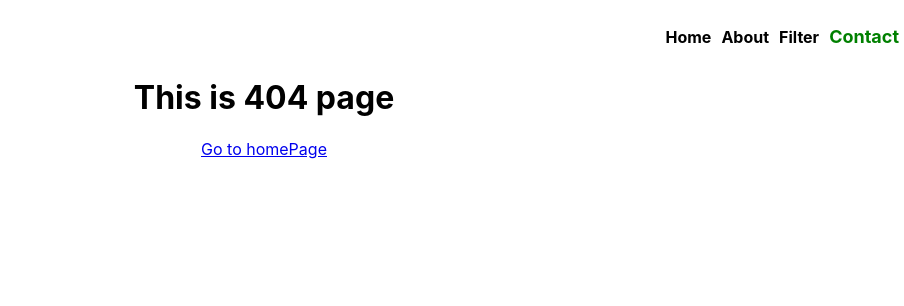
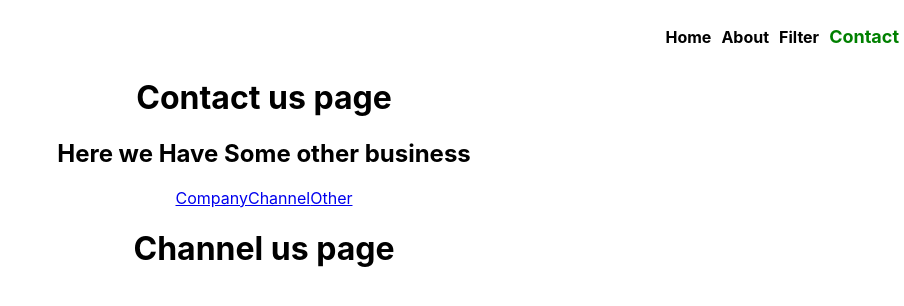
Before and after one commit to thedevaman/Router-in-React, a React (Create React App) app: page /contact/channel in a window 1280 px wide. Before the commit this address had no page. Shown: the top 306 px of the page, without its empty margins (376-1280 px from the left). Built offline with nearby package versions, Linux system fonts and the light colour scheme.

Commit message:
Nested Routing

```diff
--- a/src/App.js
+++ b/src/App.js
@@ -7,6 +7,10 @@
 import Filter from './component/Filter';
 
 import { BrowserRouter,Route,Routes,Link } from 'react-router-dom';
+import Contact from './component/Contact';
+import Company from './component/Company';
+import Channel from './component/Channel';
+import Other from './component/Other';
 
 function App() {
   return (
@@ -20,6 +24,11 @@
       <Route path="/user/:name" element={<User/>}/>
       <Route path="/filter" element={<Filter/>}/>
       <Route path="/*" element={<Page404/>}/>
+      <Route path="/contact/" element={<Contact/>}>
+        <Route path="company" element={<Company/>}></Route>
+        <Route path="channel" element={<Channel/>}></Route>
+        <Route path="other" element={<Other/>}></Route>
+      </Route>
       </Routes>
 
       </BrowserRouter>
--- /dev/null
+++ b/src/component/Channel.js
@@ -0,0 +1,11 @@
+function Channel(){
+
+    return (
+        <div>
+            <h1>Channel us page</h1>
+
+        </div>
+    )
+}
+
+export default Channel;
--- /dev/null
+++ b/src/component/Company.js
@@ -0,0 +1,11 @@
+function Company(){
+
+    return (
+        <div>
+            <h1>Company page</h1>
+
+        </div>
+    )
+}
+
+export default Company;
--- /dev/null
+++ b/src/component/Contact.js
@@ -0,0 +1,17 @@
+import {Link, Outlet} from "react-router-dom";
+function Contact(){
+
+    return (
+        <div>
+            <h1>Contact us page</h1>
+            <h2>Here we Have Some other business</h2>
+            <Link to="company">Company</Link>
+            <Link to="channel">Channel</Link>
+            <Link to="other">Other</Link>
+            <Outlet></Outlet>
+
+        </div>
+    )
+}
+
+export default Contact;
--- /dev/null
+++ b/src/component/Other.js
@@ -0,0 +1,11 @@
+function Other(){
+
+    return (
+        <div>
+            <h1>Other page</h1>
+
+        </div>
+    )
+}
+
+export default Other;
```
